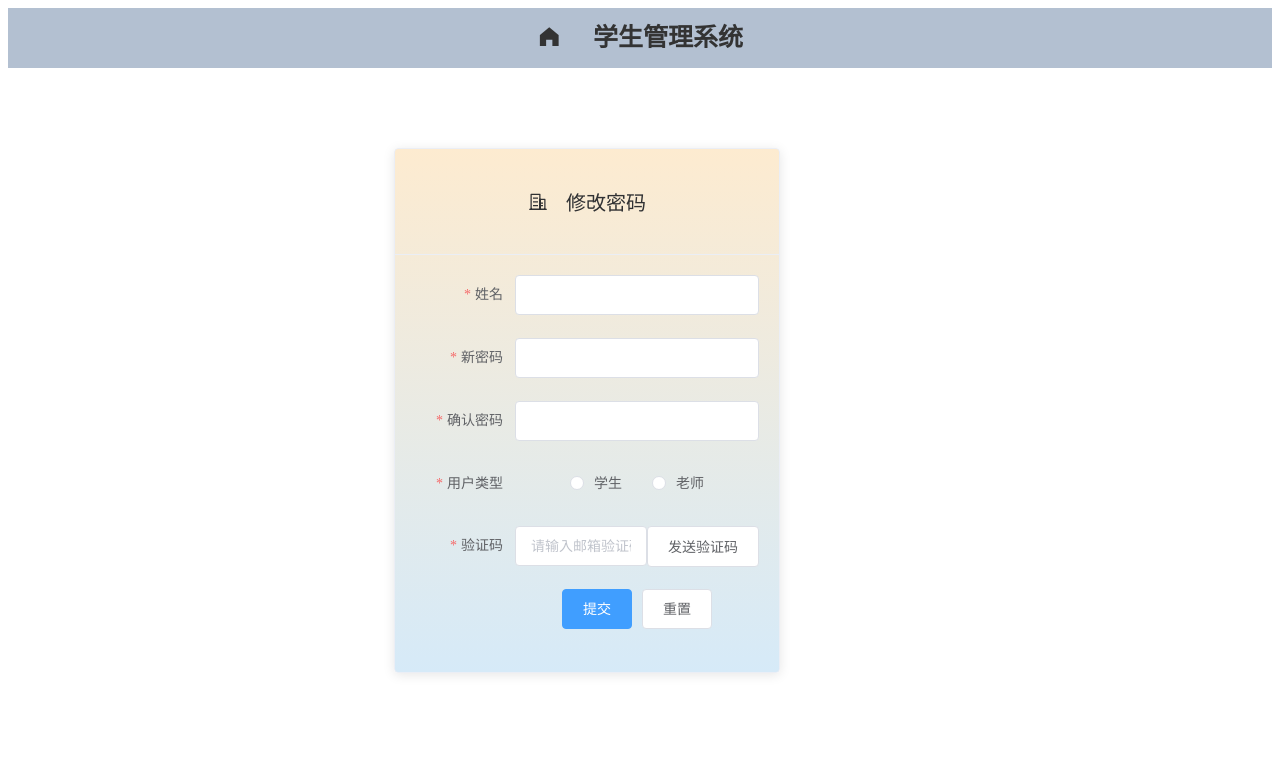
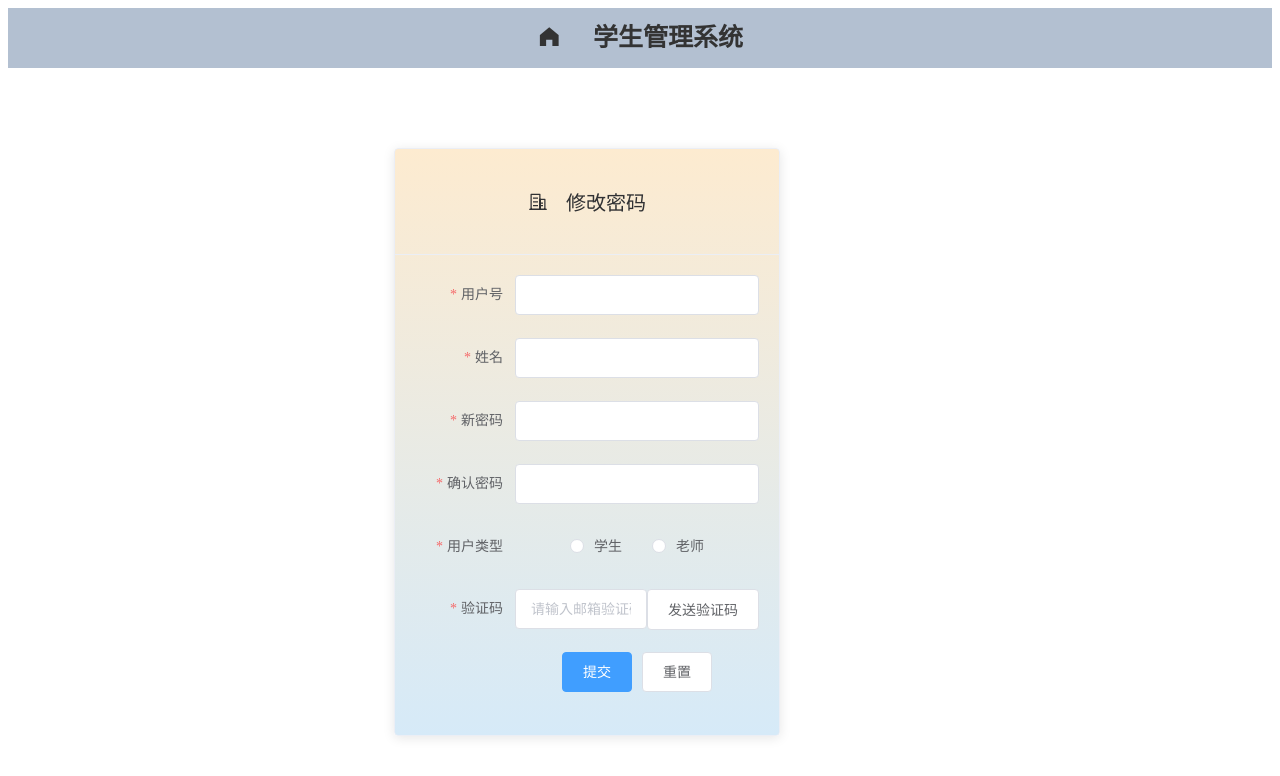
Before and after one commit to SSE-DZH/MS-Vue, a Vue app: page /resetPassword in a window 1280 px wide. Shown: the top 776 px of the page. Built offline with nearby package versions, Linux system fonts and the light colour scheme.

Commit message:
JWT业务开发，密码密文存储

```diff
--- a/src/views/login/index.vue
+++ b/src/views/login/index.vue
@@ -203,8 +203,8 @@ export default {
             let form = { username: that.ruleForm.username, password: that.ruleForm.password };
             axios.post("http://localhost:10086/teacher/login", form).then(function (resp) {
               console.log("教师登陆验证信息：" + resp.data);
-              let check = resp.data;
-              if (check === true) {
+              let check = resp.data.code;
+              if (check === 1) {
                 // 登录成功后的逻辑...
                 axios.get("http://localhost:10086/teacher/findByUsername/" + that.ruleForm.username).then(function (resp) {
                   console.log("登陆页正在获取用户信息" + resp.data);
--- a/src/views/resetpassword/reset-password.vue
+++ b/src/views/resetpassword/reset-password.vue
@@ -17,6 +17,9 @@
                     <div>
                         <el-form :model="ruleForm" status-icon :rules="rules" ref="ruleForm" label-width="100px"
                             class="demo-ruleForm">
+                            <el-form-item label="用户号" prop="userNumber">
+                                <el-input v-model="ruleForm.userNumber" :value="ruleForm.userNumber"></el-input>
+                            </el-form-item>
                             <el-form-item label="姓名" prop="username">
                                 <el-input v-model="ruleForm.username" :value="ruleForm.username"></el-input>
                             </el-form-item>
@@ -66,10 +69,15 @@ export default {
                 pass: '',
                 checkPass: '',
                 username: '',
+                userNumber: null,
                 type: '',
                 verificationCode: '', // 验证码
             },
             rules: {
+                userNumber: [
+                    { required: true, message: '请输入用户号', trigger: 'blur' },
+                    { pattern: /^\d{10}$/, message: '请输入10位数字作为用户号', trigger: 'blur' }
+                ],
                 pass: [
                     { required: true, message: '请输入密码', trigger: 'blur' }
                 ],
```
